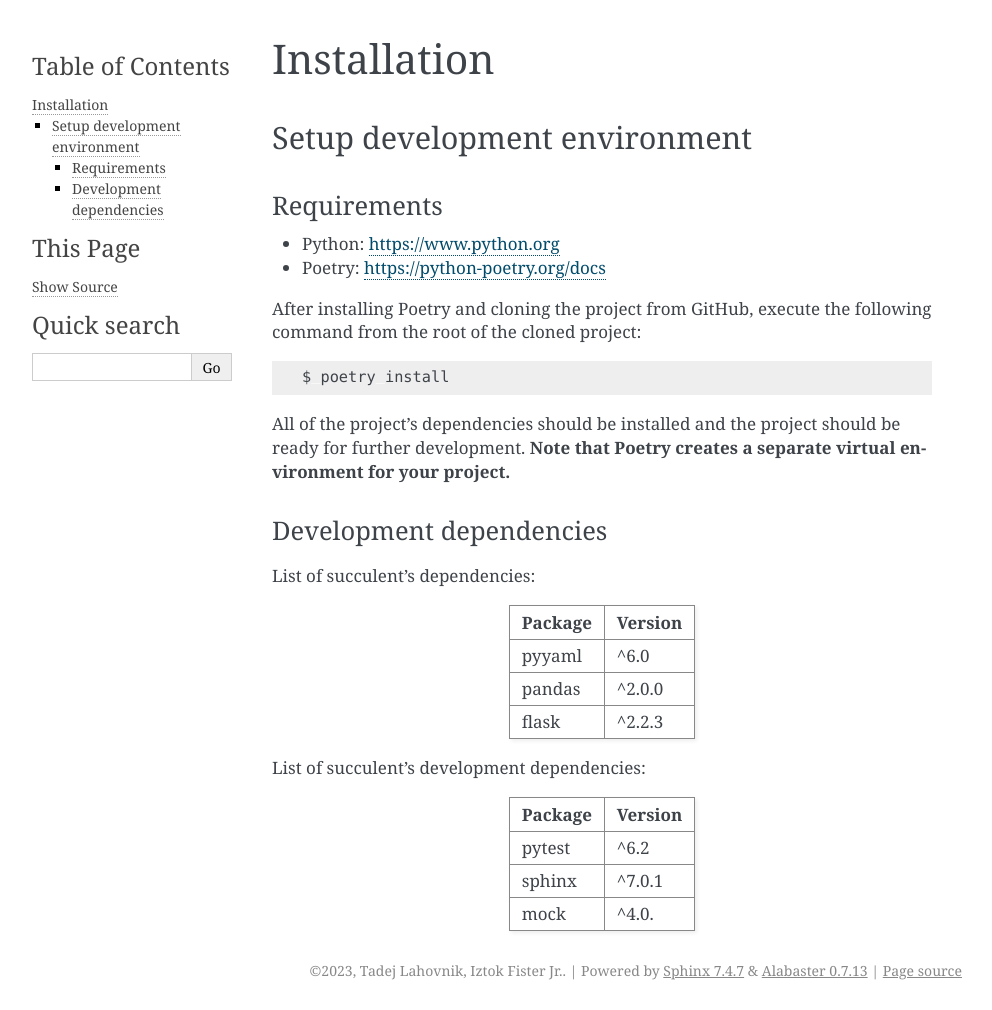
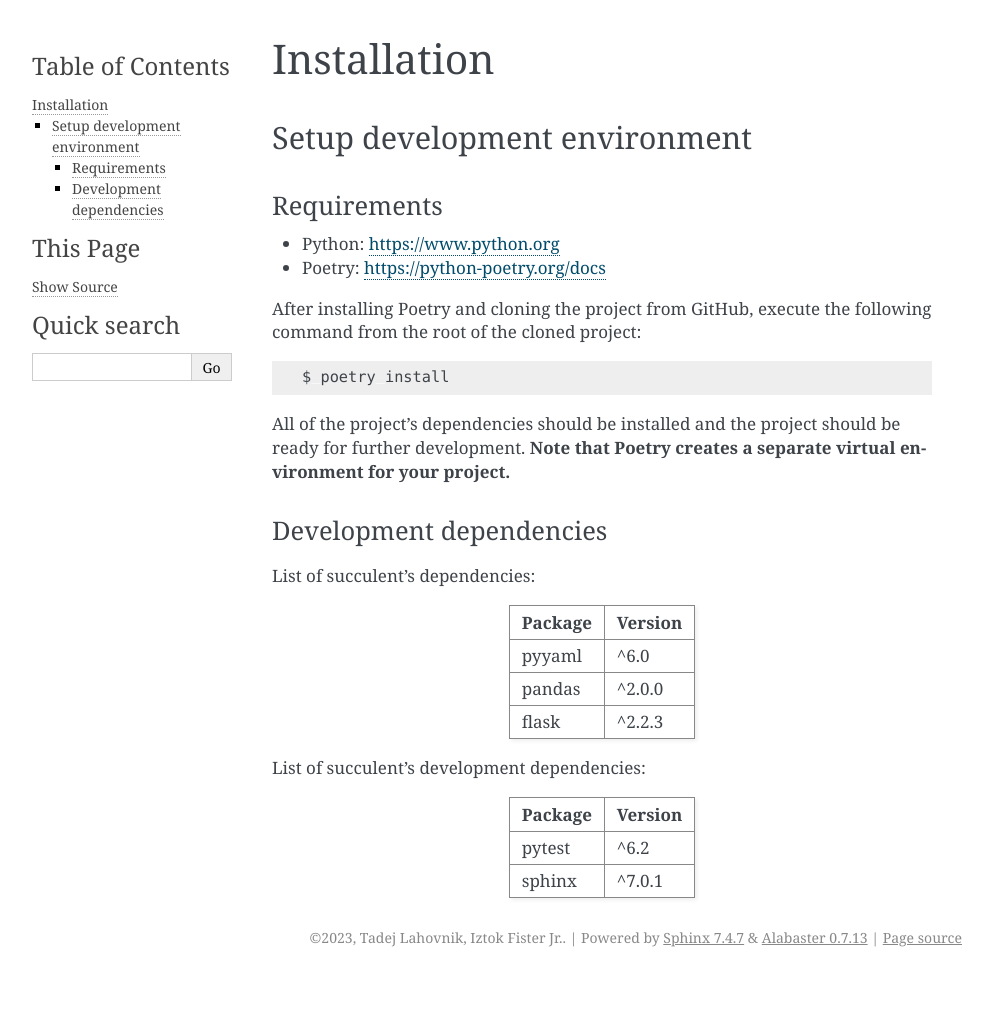
Before and after one commit to firefly-cpp/succulent, a Sphinx documentation site: the page built from docs/installation.rst, in a window 1280 px wide. Shown: the whole page, without its empty margins (148-1140 px from the left). Built offline with Sphinx 7.4.7, drawn with Linux system fonts in a browser that asks for light colours; after the commit the page ends 977 px from its top, so only the background shows below that.

Commit message:
doc: Dependency list

```diff
--- a/docs/installation.rst
+++ b/docs/installation.rst
@@ -42,5 +42,3 @@ List of succulent's development dependencies:
 +----------------+--------------+
 | sphinx         | ^7.0.1       |
 +----------------+--------------+
-| mock           | ^4.0.        |
-+----------------+--------------+
```
